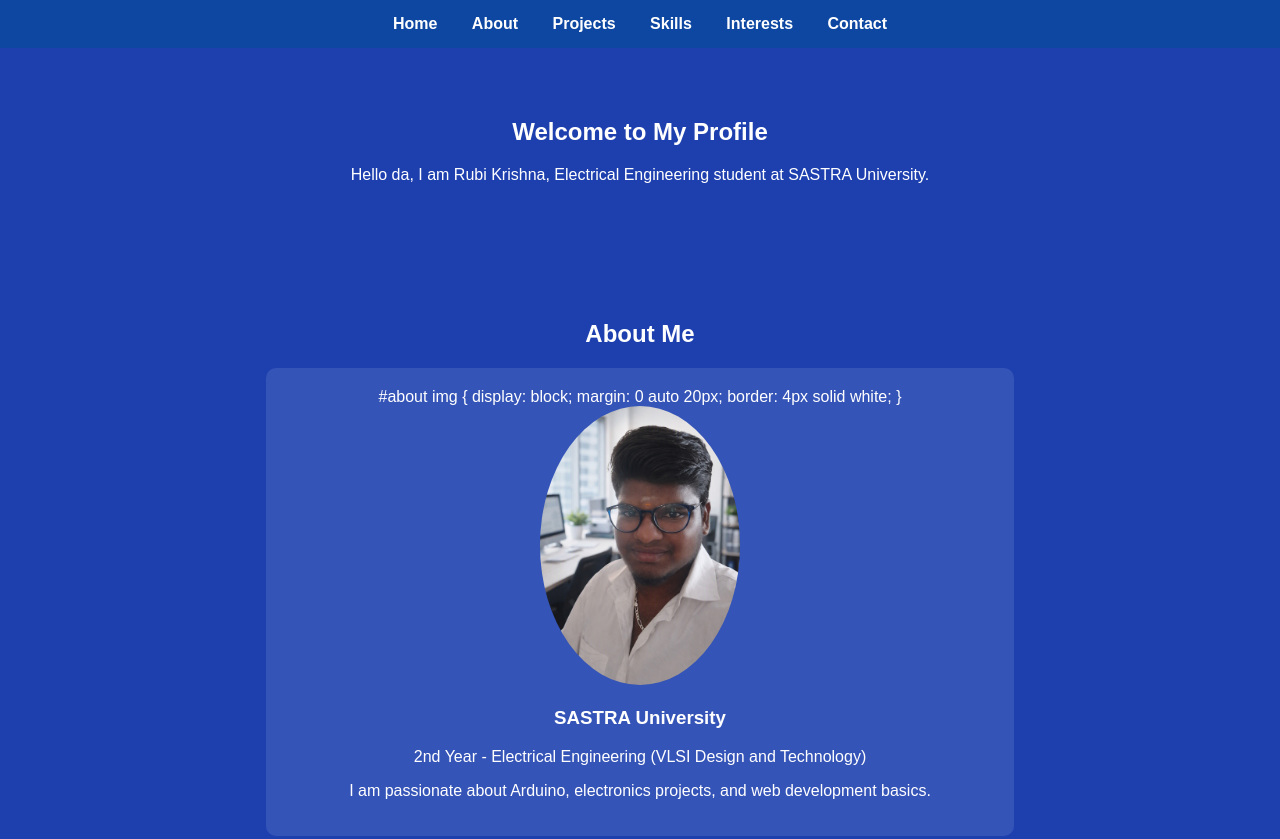
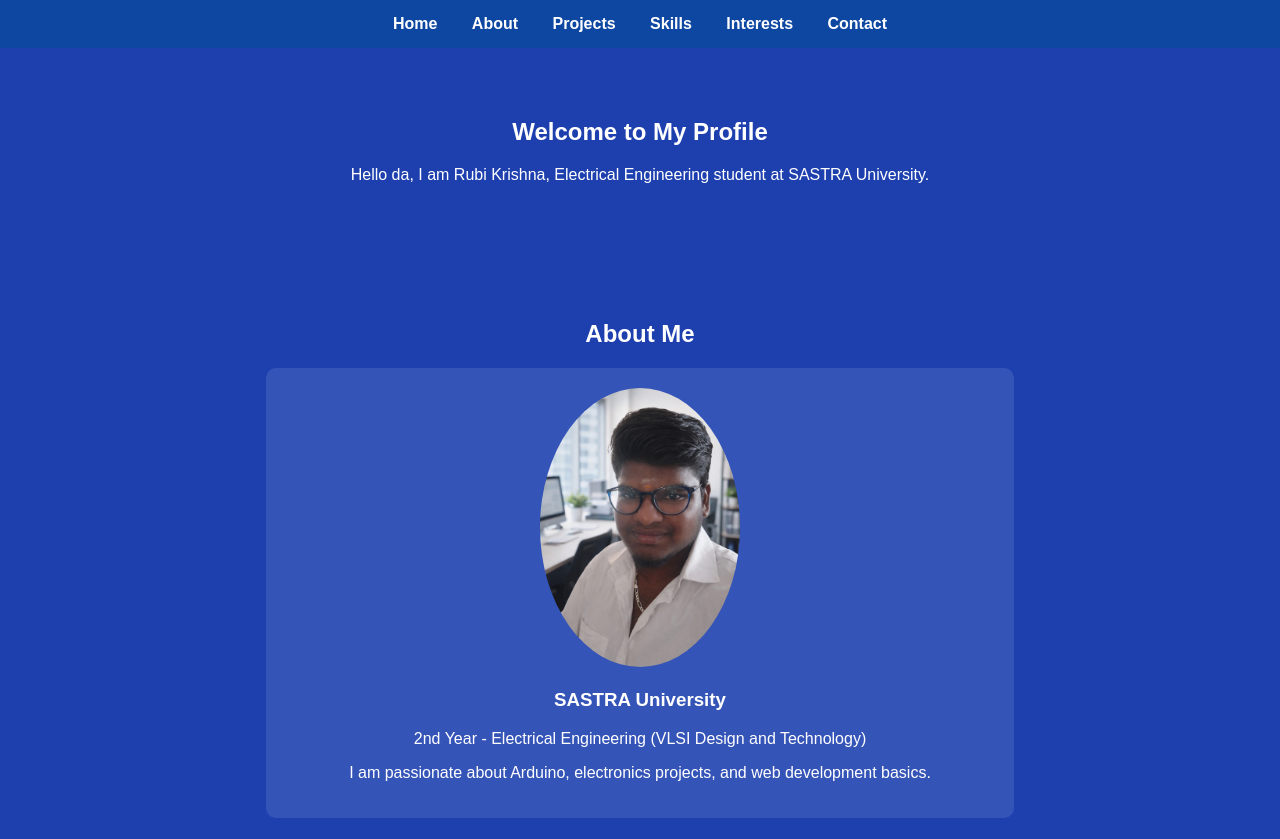
Before and after one commit to RubiKrishna86/my-profile, a plain HTML site: page index.html in a window 1280 px wide. Shown: the top 839 px of the page. Drawn offline with Linux system fonts and the light colour scheme.

Commit message:
Update index.html

```diff
--- a/index.html
+++ b/index.html
@@ -60,11 +60,6 @@
     <h2>About Me</h2>
     <div class="card">
         <!-- Profile Photo -->
-      #about img {
-    display: block;
-    margin: 0 auto 20px;
-    border: 4px solid white;
-}
 
         <img src="myphoto.jpg" alt="Rubi Krishna" width="200" style="border-radius: 50%;">
 
```
